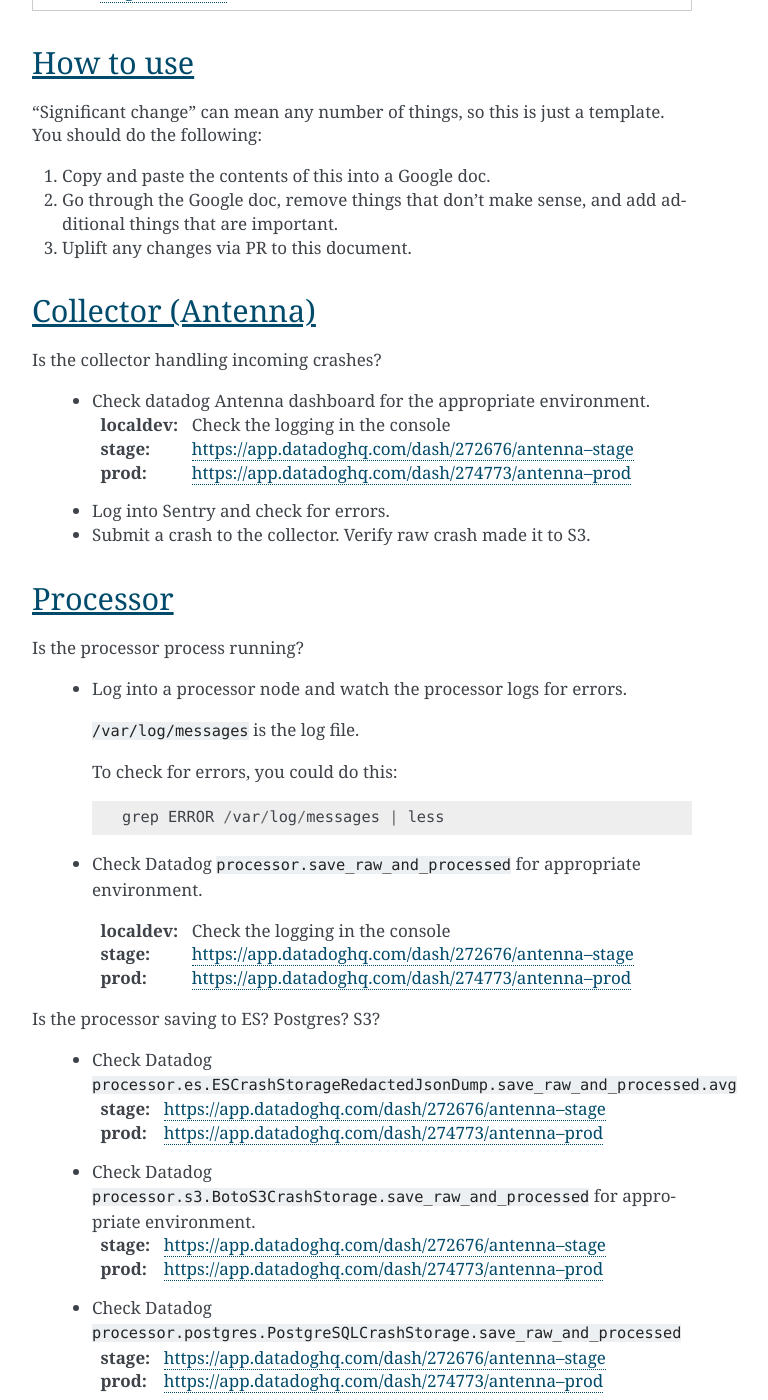
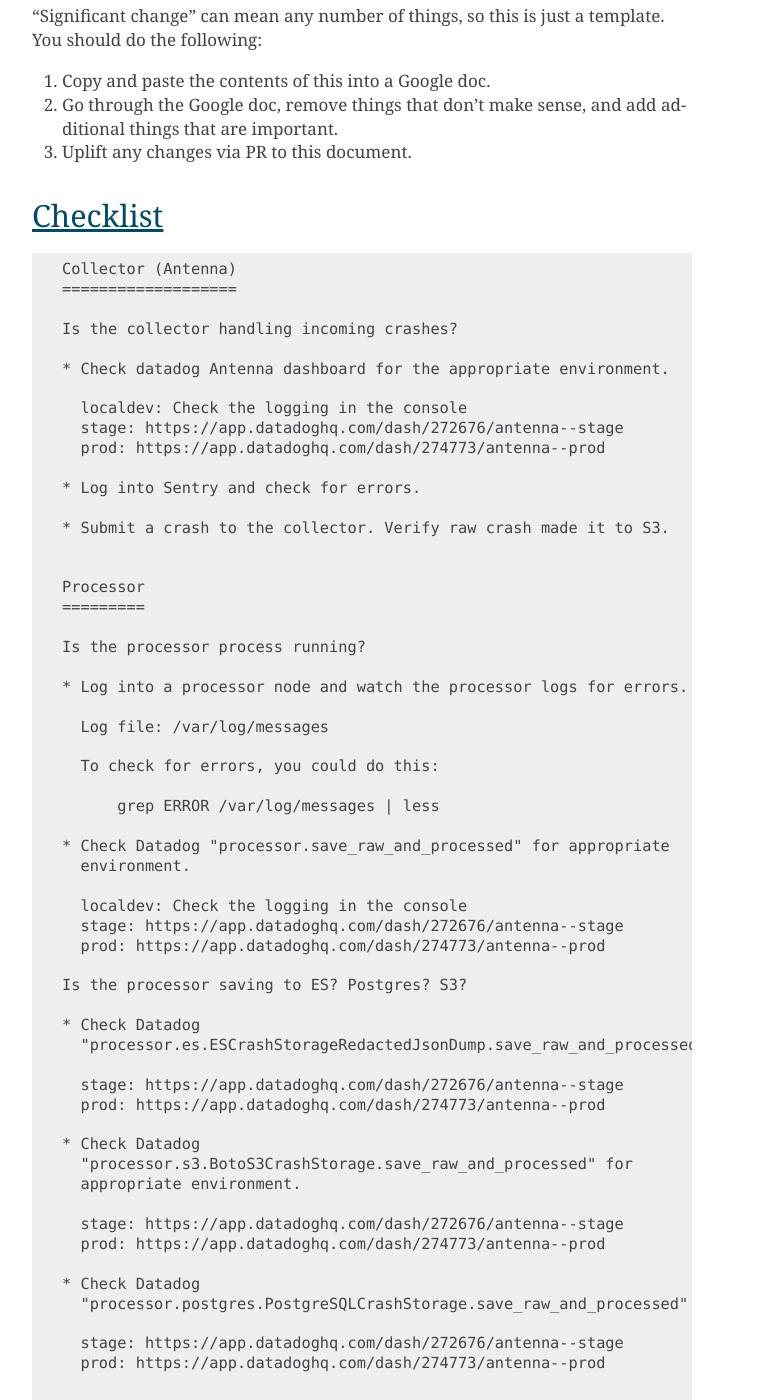
Before and after one commit to willkg/socorro-zero, a Sphinx documentation site: the page built from docs/socorro_test_checklist.rst, in a window 1280 px wide and 1400 px high, scrolled down 622 px. Shown: the whole window, without its empty margins (388-1156 px from the left). Built offline with Sphinx 7.4.7, drawn with Linux system fonts in a browser that asks for light colours; some of the changed text lies outside the part shown.

Commit message:
Move checklist steps to text block

```diff
--- a/docs/socorro_test_checklist.rst
+++ b/docs/socorro_test_checklist.rst
@@ -32,174 +32,179 @@
 3. Uplift any changes via PR to this document.
 
 
-Collector (Antenna)
-===================
+Checklist
+=========
 
-Is the collector handling incoming crashes?
+::
+
+    Collector (Antenna)
+    ===================
+
+    Is the collector handling incoming crashes?
 
     * Check datadog Antenna dashboard for the appropriate environment.
 
-      :localdev: Check the logging in the console
-      :stage: https://app.datadoghq.com/dash/272676/antenna--stage
-      :prod: https://app.datadoghq.com/dash/274773/antenna--prod
+      localdev: Check the logging in the console
+      stage: https://app.datadoghq.com/dash/272676/antenna--stage
+      prod: https://app.datadoghq.com/dash/274773/antenna--prod
 
     * Log into Sentry and check for errors.
 
     * Submit a crash to the collector. Verify raw crash made it to S3.
 
 
-Processor
-=========
+    Processor
+    =========
 
-Is the processor process running?
+    Is the processor process running?
 
     * Log into a processor node and watch the processor logs for errors.
 
-      ``/var/log/messages`` is the log file.
+      Log file: /var/log/messages
 
-      To check for errors, you could do this::
+      To check for errors, you could do this:
 
           grep ERROR /var/log/messages | less
 
-    * Check Datadog ``processor.save_raw_and_processed`` for appropriate
+    * Check Datadog "processor.save_raw_and_processed" for appropriate
       environment.
 
-      :localdev: Check the logging in the console
-      :stage: https://app.datadoghq.com/dash/272676/antenna--stage
-      :prod: https://app.datadoghq.com/dash/274773/antenna--prod
+      localdev: Check the logging in the console
+      stage: https://app.datadoghq.com/dash/272676/antenna--stage
+      prod: https://app.datadoghq.com/dash/274773/antenna--prod
 
-Is the processor saving to ES? Postgres? S3?
+    Is the processor saving to ES? Postgres? S3?
 
     * Check Datadog
-      ``processor.es.ESCrashStorageRedactedJsonDump.save_raw_and_processed.avg``
+      "processor.es.ESCrashStorageRedactedJsonDump.save_raw_and_processed.avg"
 
-      :stage: https://app.datadoghq.com/dash/272676/antenna--stage
-      :prod: https://app.datadoghq.com/dash/274773/antenna--prod
+      stage: https://app.datadoghq.com/dash/272676/antenna--stage
+      prod: https://app.datadoghq.com/dash/274773/antenna--prod
 
     * Check Datadog
-      ``processor.s3.BotoS3CrashStorage.save_raw_and_processed`` for
+      "processor.s3.BotoS3CrashStorage.save_raw_and_processed" for
       appropriate environment.
 
-      :stage: https://app.datadoghq.com/dash/272676/antenna--stage
-      :prod: https://app.datadoghq.com/dash/274773/antenna--prod
+      stage: https://app.datadoghq.com/dash/272676/antenna--stage
+      prod: https://app.datadoghq.com/dash/274773/antenna--prod
 
     * Check Datadog
-      ``processor.postgres.PostgreSQLCrashStorage.save_raw_and_processed``
+      "processor.postgres.PostgreSQLCrashStorage.save_raw_and_processed"
 
-      :stage: https://app.datadoghq.com/dash/272676/antenna--stage
-      :prod: https://app.datadoghq.com/dash/274773/antenna--prod
+      stage: https://app.datadoghq.com/dash/272676/antenna--stage
+      prod: https://app.datadoghq.com/dash/274773/antenna--prod
 
 
-Submit a crash or reprocess a crash. Wait a few minutes. Verify the crash was
-processed and made it to S3, ES and Postgres.
+    Submit a crash or reprocess a crash. Wait a few minutes. Verify the crash was
+    processed and made it to S3, ES and Postgres.
 
-**FIXME:** We should write a script that uses envconsul to provide vars and takes
-a uuid via the command line and then checks all the things to make sure it's
-there. This assumes we don't already have one--we might!
+    **FIXME:** We should write a script that uses envconsul to provide vars and takes
+    a uuid via the command line and then checks all the things to make sure it's
+    there. This assumes we don't already have one--we might!
 
 
-Webapp
-======
+    Webapp
+    ======
 
-Is the webapp up?
+    Is the webapp up?
 
     * Use a browser and check the healthcheck.
 
-      :localdev: http://localhost:8000/monitoring/healthcheck/
-      :stage: https://crash-stats.allizom.org/monitoring/healthcheck/
-      :prod: https://crash-stats.mozilla.com/monitoring/healthcheck/
+      localdev: http://localhost:8000/monitoring/healthcheck/
+      stage: https://crash-stats.allizom.org/monitoring/healthcheck/
+      prod: https://crash-stats.mozilla.com/monitoring/healthcheck/
 
       It should say "ok: true".
 
-Is the webapp throwing errors?
+    Is the webapp throwing errors?
 
     * Check Sentry for errors
     * Log into webapp node and check logs for errors.
 
-      ``/var/log/messages`` is the log file.
+      Log file: "/var/log/messages"
 
-      ``grep ERROR /var/log/messages | less`` to check for errors.
+      To check for errors: "grep ERROR /var/log/messages | less"
 
     * Run QA Selenium tests.
 
-      :localdev: ?
-      :stage: In IRC: ``webqatestbot build socorro.stage.saucelabs``
-      :prod: In IRC: ``webqatestbot build socorro.prod.saucelabs``
+      localdev: ?
+      stage: In IRC: ``webqatestbot build socorro.stage.saucelabs``
+      prod: In IRC: ``webqatestbot build socorro.prod.saucelabs``
 
-Can we log into the webapp?
+    Can we log into the webapp?
 
     * Log in and check the profile page.
 
-Is the product home page working?
+    Is the product home page working?
 
     * Check the Firefox product home page
 
-      :localdev: http://localhost:8000/
-      :stage: https://crash-stats.allizom.org/home/product/Firefox
-      :prod: https://crash-stats.mozilla.com/home/product/Firefox
+      localdev: http://localhost:8000/
+      stage: https://crash-stats.allizom.org/home/product/Firefox
+      prod: https://crash-stats.mozilla.com/home/product/Firefox
 
-Is super search working?
+    Is super search working?
 
     * Click "Super Search" and make a search that is not likely to be cached.
       For example, filter on a specific date.
 
-Top Crashers Signature report and Report index
+    Top Crashers Signature report and Report index
 
     1. Browse to Top Crashers
     2. Click on a crash signature to browse to Signature report
     3. Click on a crash id to browse to report index
 
-Can you upload a symbols file?
+    Can you upload a symbols file?
 
     * Download https://github.com/mozilla/socorro/blob/master/webapp-django/crashstats/symbols/tests/sample.zip
       to disk
     * Log in with a user with permission to upload symbols.
     * Go to the symbol upload section.
 
-      :stage: https://crash-stats.allizom.org/symbols/upload/web/
-      :prod: https://crash-stats.mozilla.com/symbols/upload/web/
+      stage: https://crash-stats.allizom.org/symbols/upload/web/
+      prod: https://crash-stats.mozilla.com/symbols/upload/web/
 
     * Try to upload the ``sample.zip`` file.
     * To verify that it worked, go to the public symbols S3 bucket:
 
-      :stage: org.mozilla.crash-stats.staging.symbols-public
+      stage: org.mozilla.crash-stats.staging.symbols-public
 
       and check that there is a ``xpcshell.sym`` file in the root with a recent
       modify date.
 
 
-Crontabber
-==========
+    Crontabber
+    ==========
 
-Is crontabber working?
+    Is crontabber working?
 
     * Check healthcheck endpoint:
 
-      :localdev: http://localhost:8000/monitoring/crontabber/
-      :stage: https://crash-stats.allizom.org/monitoring/crontabber/
-      :prod: https://crash-stats.mozilla.com/monitoring/crontabber/
+      localdev: http://localhost:8000/monitoring/crontabber/
+      stage: https://crash-stats.allizom.org/monitoring/crontabber/
+      prod: https://crash-stats.mozilla.com/monitoring/crontabber/
 
       It should say ALLGOOD.
 
     * Check the webapp crontabber-state page:
 
-      :localdev: http://localhost:8000/crontabber-state/
-      :stage: https://crash-stats.allizom.org/crontabber-state/
-      :prod: https://crash-stats.mozilla.com/crontabber-state/
+      localdev: http://localhost:8000/crontabber-state/
+      stage: https://crash-stats.allizom.org/crontabber-state/
+      prod: https://crash-stats.mozilla.com/crontabber-state/
 
-Is crontabber throwing errors?
+    Is crontabber throwing errors?
 
     * Check Sentry for errors
     * Log into admin node and check logs for errors
 
-      ``/var/log/messages`` is the log file.
+      Log file: "/var/log/socorro/crontabber"
 
-      ``grep ERROR /var/log/messages | less`` to check for errors.
+      To check for errors: "grep ERROR /var/log/messages | less"
 
 
-Stage submitter
-===============
+    Stage submitter
+    ===============
 
-Is the stage submitter running and sending crashes?
+    Is the stage submitter running and sending crashes?
 
     * Check Datadog dashboard for Antenna on -stage
```
